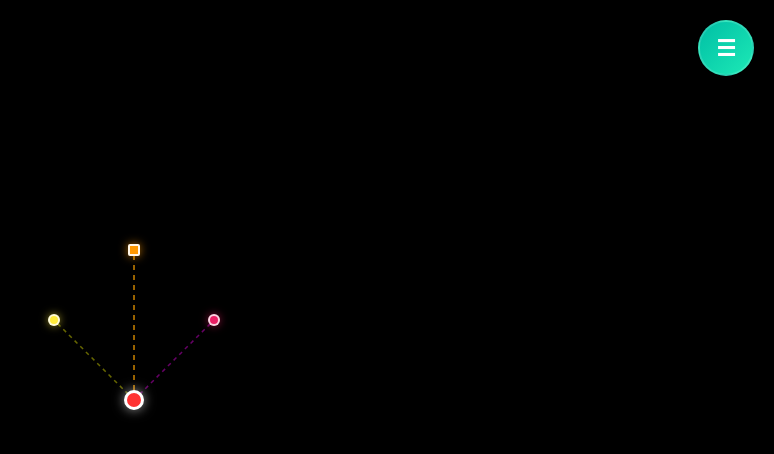
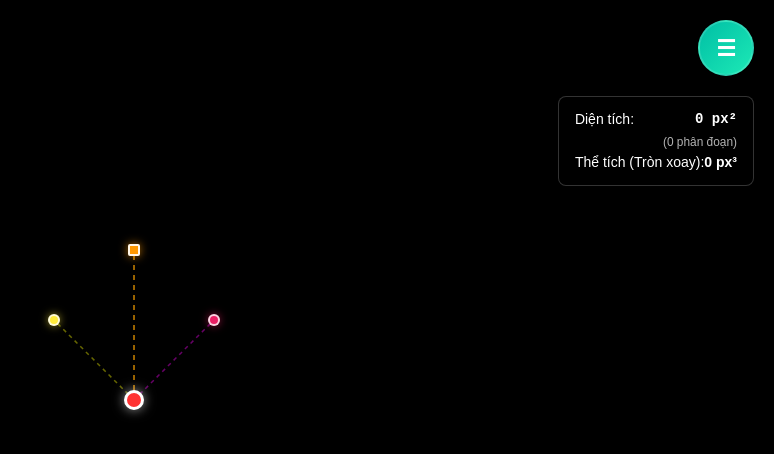
Before and after one commit to kiet02/test, a Next.js app: page / in a window 1280 px wide. Shown: the top 454 px of the page, without its empty margins (506-1280 px from the left). Built offline with nearby package versions, Linux system fonts and the light colour scheme.

Commit message:
add:volume

```diff
--- a/app/components/bezierUtils.ts
+++ b/app/components/bezierUtils.ts
@@ -38,3 +38,132 @@ export const getBezierLength = (
   }
   return length;
 };
+// Hàm lấy tọa độ 1 điểm trên đường cong Bezier tại thời điểm t (0 -> 1)
+export const getPointOnBezier = (
+  t: number,
+  p0: { x: number; y: number },
+  p1: { x: number; y: number },
+  p2: { x: number; y: number },
+  p3: { x: number; y: number }
+) => {
+  const mt = 1 - t;
+  const mt2 = mt * mt;
+  const mt3 = mt2 * mt;
+  const t2 = t * t;
+  const t3 = t2 * t;
+
+  return {
+    x: mt3 * p0.x + 3 * mt2 * t * p1.x + 3 * mt * t2 * p2.x + t3 * p3.x,
+    y: mt3 * p0.y + 3 * mt2 * t * p1.y + 3 * mt * t2 * p2.y + t3 * p3.y,
+  };
+};
+
+// Hàm tính diện tích
+export const calculateCurveArea = (curvePoints: Point[]) => {
+  if (curvePoints.length < 2) return 0;
+
+  // 1. Tạo một đa giác xấp xỉ bằng cách lấy mẫu nhiều điểm trên đường cong
+  const polygon: { x: number; y: number }[] = [];
+  const steps = 20; // Độ phân giải (càng cao càng chính xác, 20 là đủ mượt)
+
+  for (let i = 0; i < curvePoints.length - 1; i++) {
+    const p0 = curvePoints[i];
+    const p3 = curvePoints[i + 1];
+
+    // Tính toạ độ tuyệt đối của 2 điểm điều khiển (Control Points)
+    // p0.right là tay đòn đi ra từ p0
+    const p1 = { x: p0.x + p0.rightX, y: p0.y + p0.rightY };
+    // p3.left là tay đòn đi vào p3
+    const p2 = { x: p3.x + p3.leftX, y: p3.y + p3.leftY };
+
+    for (let j = 0; j < steps; j++) {
+      const t = j / steps;
+      polygon.push(getPointOnBezier(t, p0, p1, p2, p3));
+    }
+  }
+
+  // Thêm điểm cuối cùng của đường cong
+  const lastPoint = curvePoints[curvePoints.length - 1];
+  polygon.push({ x: lastPoint.x, y: lastPoint.y });
+
+  // Đóng kín hình: Nối điểm cuối về điểm đầu (nếu chưa trùng)
+  polygon.push({ x: curvePoints[0].x, y: curvePoints[0].y });
+
+  // 2. Dùng công thức Shoelace để tính diện tích đa giác này
+  let area = 0;
+  for (let i = 0; i < polygon.length - 1; i++) {
+    area += polygon[i].x * polygon[i + 1].y;
+    area -= polygon[i + 1].x * polygon[i].y;
+  }
+
+  return Math.abs(area / 2);
+};
+// Hàm tính thể tích khối tròn xoay (Giả sử hình vẽ là mặt cắt đường kính)
+export const calculateRevolvedVolume = (curvePoints: Point[]) => {
+  if (curvePoints.length < 2) return 0;
+
+  // 1. Tạo lại đa giác xấp xỉ (giống hàm tính diện tích cũ)
+  const polygon: { x: number; y: number }[] = [];
+  const steps = 30; // Tăng độ phân giải để tính thể tích chính xác hơn
+
+  for (let i = 0; i < curvePoints.length - 1; i++) {
+    const p0 = curvePoints[i];
+    const p3 = curvePoints[i + 1];
+    const p1 = { x: p0.x + p0.rightX, y: p0.y + p0.rightY };
+    const p2 = { x: p3.x + p3.leftX, y: p3.y + p3.leftY };
+
+    for (let j = 0; j < steps; j++) {
+      const t = j / steps;
+      polygon.push(getPointOnBezier(t, p0, p1, p2, p3));
+    }
+  }
+  // Thêm điểm cuối và đóng vòng (nếu cần, nhưng scanline không bắt buộc đóng vòng)
+  const lastPoint = curvePoints[curvePoints.length - 1];
+  polygon.push({ x: lastPoint.x, y: lastPoint.y });
+
+  // 2. Tìm giới hạn trên và dưới (Bounding Box theo trục Y)
+  let minY = Infinity;
+  let maxY = -Infinity;
+  polygon.forEach((p) => {
+    if (p.y < minY) minY = p.y;
+    if (p.y > maxY) maxY = p.y;
+  });
+
+  // 3. Thực hiện thuật toán Scanline (Cắt lát)
+  let totalVolume = 0;
+  const dy = 1; // Độ dày mỗi lát cắt là 1px (Càng nhỏ càng chính xác nhưng chậm hơn)
+
+  // Duyệt từ trên xuống dưới
+  for (let y = minY; y <= maxY; y += dy) {
+    const intersections: number[] = [];
+
+    // Tìm giao điểm của dòng kẻ ngang y với các cạnh của đa giác
+    for (let i = 0; i < polygon.length - 1; i++) {
+      const p1 = polygon[i];
+      const p2 = polygon[i + 1];
+
+      // Kiểm tra xem dòng y có cắt qua cạnh p1-p2 không
+      if ((p1.y <= y && p2.y > y) || (p2.y <= y && p1.y > y)) {
+        // Tính toạ độ x của giao điểm
+        const t = (y - p1.y) / (p2.y - p1.y);
+        const intersectX = p1.x + t * (p2.x - p1.x);
+        intersections.push(intersectX);
+      }
+    }
+
+    // Sắp xếp các giao điểm từ trái sang phải
+    intersections.sort((a, b) => a - b);
+
+    // Tính bề rộng (Diameter) tại độ cao y
+    // Giả sử hình vẽ là 1 khối liền, ta lấy điểm xa nhất trừ điểm gần nhất
+    if (intersections.length >= 2) {
+      const width = intersections[intersections.length - 1] - intersections[0];
+
+      // Công thức: V_lát = (pi * D^2 / 4) * dy
+      const sliceArea = (Math.PI * width * width) / 4;
+      totalVolume += sliceArea * dy;
+    }
+  }
+
+  return totalVolume;
+};
--- a/app/page.tsx
+++ b/app/page.tsx
@@ -4,11 +4,11 @@ import React, { useEffect, useRef, useState } from "react";
 import CurveCanvas from "./components/CurveCanvas";
 import PointHandles from "./components/PointHandles";
 import type { Point } from "./components/types";
-import { getBezierLength } from "./components/bezierUtils";
 import SpeedDial from "./components/SpeedDial";
-
-
-
+import {
+  calculateCurveArea,
+  calculateRevolvedVolume,
+} from "./components/bezierUtils";
 export default function BezierCurveEditor() {
   const [points, setPoints] = useState<Point[]>([
     {
@@ -30,7 +30,7 @@ export default function BezierCurveEditor() {
       prev.map((p) => ({
         ...p,
         x: window.innerWidth,
-        y: window.innerHeight ,
+        y: window.innerHeight,
       }))
     );
   }, []);
@@ -61,7 +61,14 @@ export default function BezierCurveEditor() {
     midScreenX: number;
     midScreenY: number;
     startPan: { x: number; y: number };
-  }>({ active: false, initialDistance: 0, initialScale: 1, midScreenX: 0, midScreenY: 0, startPan: { x: 0, y: 0 } });
+  }>({
+    active: false,
+    initialDistance: 0,
+    initialScale: 1,
+    midScreenX: 0,
+    midScreenY: 0,
+    startPan: { x: 0, y: 0 },
+  });
   const containerRef = useRef<HTMLDivElement | null>(null);
   const _initialCentered = useRef(false);
 
@@ -72,8 +79,10 @@ export default function BezierCurveEditor() {
 
     const innerFactor = 2; // inner element is 200% × 200%
     const rect = el.getBoundingClientRect();
-    const desiredPanX = (rect.width - rect.width * innerFactor * scale) / (2 * scale);
-    const desiredPanY = (rect.height - rect.height * innerFactor * scale) / (2 * scale);
+    const desiredPanX =
+      (rect.width - rect.width * innerFactor * scale) / (2 * scale);
+    const desiredPanY =
+      (rect.height - rect.height * innerFactor * scale) / (2 * scale);
 
     setPan({ x: desiredPanX, y: desiredPanY });
     _initialCentered.current = true;
@@ -114,12 +123,19 @@ export default function BezierCurveEditor() {
   };
 
   // Start panning when clicking/touching the background (not on handles)
-  const handleBackgroundPointerDown = (e: React.PointerEvent<HTMLDivElement>) => {
+  const handleBackgroundPointerDown = (
+    e: React.PointerEvent<HTMLDivElement>
+  ) => {
     // don't start panning when starting to drag a point handle or already interacting
     if (dragging) return;
     const targetEl = (e.target as Element) || null;
     // if the pointerdown occurred on a handle (or inside it) or UI, don't pan — let the UI/handle logic run
-    if (targetEl?.closest && (targetEl.closest("[data-handle]") || targetEl.closest("[data-ui-speeddial]"))) return;
+    if (
+      targetEl?.closest &&
+      (targetEl.closest("[data-handle]") ||
+        targetEl.closest("[data-ui-speeddial]"))
+    )
+      return;
     try {
       (e.currentTarget as Element).setPointerCapture?.(e.pointerId);
     } catch {}
@@ -147,10 +163,15 @@ export default function BezierCurveEditor() {
       return;
     }
 
-    setPanning({ pointerId: e.pointerId, startX: e.clientX, startY: e.clientY });
+    setPanning({
+      pointerId: e.pointerId,
+      startX: e.clientX,
+      startY: e.clientY,
+    });
   };
 
-  const clamp = (v: number, a: number, b: number) => Math.max(a, Math.min(b, v));
+  const clamp = (v: number, a: number, b: number) =>
+    Math.max(a, Math.min(b, v));
 
   const handlePointerMove = (e: React.PointerEvent) => {
     // update pointer positions for pinch if tracked
@@ -165,7 +186,13 @@ export default function BezierCurveEditor() {
       const dx = pts[1].x - pts[0].x;
       const dy = pts[1].y - pts[0].y;
       const dist = Math.hypot(dx, dy) || 1;
-      const { initialDistance, initialScale, midScreenX, midScreenY, startPan } = pinchRef.current;
+      const {
+        initialDistance,
+        initialScale,
+        midScreenX,
+        midScreenY,
+        startPan,
+      } = pinchRef.current;
       const newScale = clamp(initialScale * (dist / initialDistance), 0.25, 4);
 
       // world coords of mid point (before zoom)
@@ -186,7 +213,9 @@ export default function BezierCurveEditor() {
       const deltaX = e.clientX - panning.startX;
       const deltaY = e.clientY - panning.startY;
       setPan((prev) => ({ x: prev.x + deltaX, y: prev.y + deltaY }));
-      setPanning((prev) => (prev ? { ...prev, startX: e.clientX, startY: e.clientY } : null));
+      setPanning((prev) =>
+        prev ? { ...prev, startX: e.clientX, startY: e.clientY } : null
+      );
       return;
     }
 
@@ -207,7 +236,9 @@ export default function BezierCurveEditor() {
         return { ...p, topX: p.topX + deltaX, topY: p.topY + deltaY };
       })
     );
-    setDragging((prev) => (prev ? { ...prev, startX: e.clientX, startY: e.clientY } : null));
+    setDragging((prev) =>
+      prev ? { ...prev, startX: e.clientX, startY: e.clientY } : null
+    );
   };
 
   const handlePointerUp = (e?: React.PointerEvent) => {
@@ -230,7 +261,8 @@ export default function BezierCurveEditor() {
               ? { ...p, rightX: deltaX / 3, rightY: deltaY / 3 }
               : p
           );
-          const nextIdBase = points.length > 0 ? Math.max(...points.map((p) => p.id)) : 0;
+          const nextIdBase =
+            points.length > 0 ? Math.max(...points.map((p) => p.id)) : 0;
           const newPoint: Point = {
             id: nextIdBase + 1,
             x: point.x + point.topX,
@@ -263,7 +295,8 @@ export default function BezierCurveEditor() {
   };
 
   const addNewCurve = () => {
-    const nextIdBase = points.length > 0 ? Math.max(...points.map((p) => p.id)) : 0;
+    const nextIdBase =
+      points.length > 0 ? Math.max(...points.map((p) => p.id)) : 0;
     const newPoint: Point = {
       id: nextIdBase + 1,
       x: window.innerWidth / 2,
@@ -408,23 +441,7 @@ export default function BezierCurveEditor() {
     acc[point.curveId].push(point);
     return acc;
   }, {} as Record<number, Point[]>);
-  // getBezierLength is imported from ./components/bezierUtils
 
-  // Tính tổng độ dài các đường Bézier
-  const totalLength = Object.values(curves).reduce((sum, curvePoints) => {
-    let len = 0;
-    curvePoints.forEach((point, i) => {
-      const nextPoint = curvePoints[i + 1];
-      if (!nextPoint) return;
-      len += getBezierLength(
-        { x: point.x, y: point.y },
-        { x: point.x + point.rightX, y: point.y + point.rightY },
-        { x: nextPoint.x + nextPoint.leftX, y: nextPoint.y + nextPoint.leftY },
-        { x: nextPoint.x, y: nextPoint.y }
-      );
-    });
-    return sum + len;
-  }, 0);
   const curveColors = [
     "#00ffff",
     "#ff69b4",
@@ -446,7 +463,8 @@ export default function BezierCurveEditor() {
         backgroundPosition: "center",
         position: "relative",
         overflow: "hidden",
-        cursor: dragging || panning ? "grabbing" : scale > 1 ? "grab" : "default",
+        cursor:
+          dragging || panning ? "grabbing" : scale > 1 ? "grab" : "default",
         paddingBottom: "env(safe-area-inset-bottom, 0px)",
         userSelect: "none",
         touchAction: "none",
@@ -467,7 +485,9 @@ export default function BezierCurveEditor() {
           backgroundImage: backgroundImage
             ? `url(${backgroundImage})`
             : undefined,
-        backgroundSize: "cover",
+          backgroundSize: "contain",
+          backgroundRepeat: "no-repeat",
+          backgroundPosition: "center",
           transform: `translate(${pan.x}px, ${pan.y}px) scale(${scale})`,
           transformOrigin: "0 0",
           width: "200%",
@@ -480,7 +500,9 @@ export default function BezierCurveEditor() {
           curves={curves}
           curveColors={curveColors}
           onSegmentPointerUp={handleSegmentPointerUp}
-          onSegmentDoubleClick={(startId, endId) => straightenSegment(startId, endId)}
+          onSegmentDoubleClick={(startId, endId) =>
+            straightenSegment(startId, endId)
+          }
         />
         <PointHandles points={points} onPointerDown={handlePointerDown} />
       </div>
@@ -502,6 +524,58 @@ export default function BezierCurveEditor() {
           resetCanvas={resetCanvas}
           handleFileChange={handleFileChange}
         />
+        {Object.entries(curves).map(([curveId, curvePoints]) => {
+          const sortedPoints = curvePoints.sort((a, b) => a.id - b.id);
+
+          // Tính diện tích (đơn vị là px²)
+          const areaPx = calculateCurveArea(sortedPoints);
+          const volumePx = calculateRevolvedVolume(sortedPoints);
+          // (Tuỳ chọn) Đổi sang đơn vị mét vuông nếu bạn biết tỉ lệ
+          // Ví dụ: 100px = 1 mét thực tế => scale = 0.01
+          // const scale = 0.01;
+          // const realArea = areaPx * scale * scale;
+          return (
+            <div
+              key={curveId}
+              style={{
+                backgroundColor: "rgba(0, 0, 0, 0.7)",
+                color: "white",
+                padding: "12px 16px",
+                borderRadius: "8px",
+                fontSize: "14px",
+                textAlign: "right",
+                border: "1px solid rgba(255, 255, 255, 0.2)",
+                marginTop: "10px",
+              }}
+            >
+              <div
+                style={{
+                  display: "flex",
+                  justifyContent: "space-between",
+                  gap: "20px",
+                }}
+              >
+                <span>Diện tích:</span>
+                <span style={{ fontWeight: "bold", fontFamily: "monospace" }}>
+                  {areaPx.toLocaleString("en-US", { maximumFractionDigits: 0 })}{" "}
+                  px²
+                </span>
+              </div>
+
+              {/* Hiển thị chu vi (nếu cần) */}
+              <div
+                style={{ fontSize: "0.85em", opacity: 0.7, marginTop: "4px" }}
+              >
+                ({sortedPoints.length - 1} phân đoạn)
+              </div>
+              <span>Thể tích (Tròn xoay):</span>
+              <span style={{ fontWeight: "bold" }}>
+                {volumePx.toLocaleString("en-US", { maximumFractionDigits: 0 })}{" "}
+                px³
+              </span>
+            </div>
+          );
+        })}
       </div>
     </div>
   );
--- a/package.json
+++ b/package.json
@@ -11,13 +11,15 @@
   "dependencies": {
     "next": "16.0.4",
     "react": "19.2.0",
-    "react-dom": "19.2.0"
+    "react-dom": "19.2.0",
+    "three": "^0.181.2"
   },
   "devDependencies": {
     "@tailwindcss/postcss": "^4",
     "@types/node": "^20",
     "@types/react": "^19",
     "@types/react-dom": "^19",
+    "@types/three": "^0.181.0",
     "eslint": "^9",
     "eslint-config-next": "16.0.4",
     "tailwindcss": "^4",
```
Also changed, not shown: 1 other file (tests, documents, lock files or other folders). Lines whose indentation alone changed are shown as unchanged.
